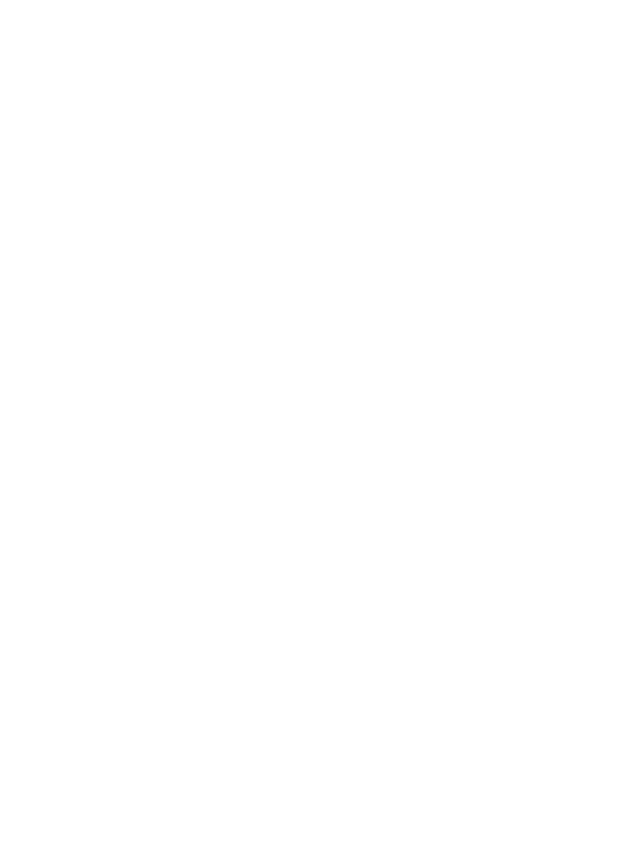
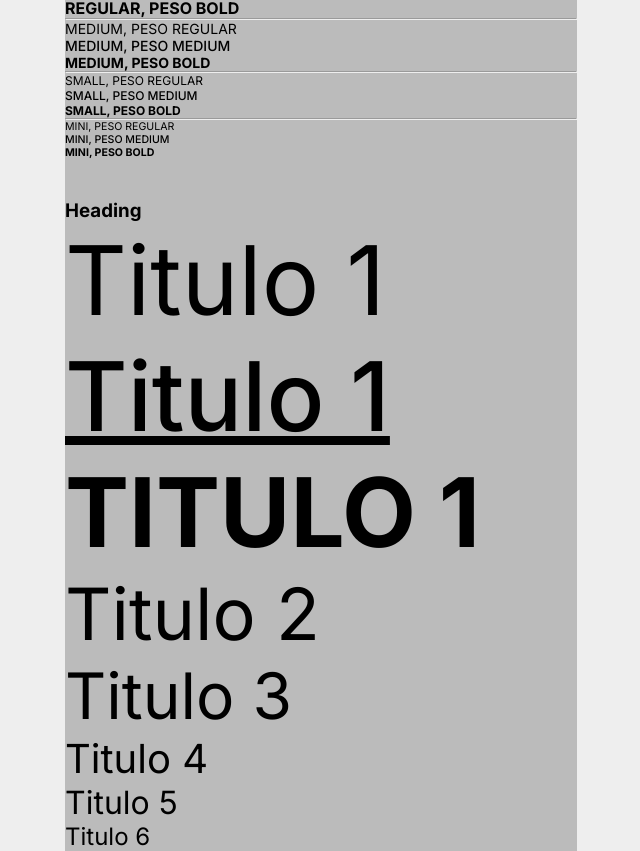
Before and after one commit to deyvisonborges-portfolio/eshop-front-authorizer, a Next.js app: page /login in a window 1280 px wide. Shown: the part 845-1696 px from the top of the page, without its empty margins (319-959 px from the left). Before the commit the page ends 800 px from the top, so only its background shows below. Built offline with nearby package versions, Linux system fonts and the light colour scheme.

Commit message:
feat/lib-ui - add heading component

```diff
--- a/next.config.mjs
+++ b/next.config.mjs
@@ -1,4 +1,9 @@
 /** @type {import('next').NextConfig} */
-const nextConfig = {};
+const nextConfig = {
+  compiler: {
+    removeConsole: true,
+    reactRemoveProperties: { properties: ["^data-testid$"] },
+  },
+};
 
 export default nextConfig;
--- /dev/null
+++ b/src/@lib-ui/src/core-components/heading/heading.module.css
@@ -0,0 +1,45 @@
+/* Sizes */
+.size-xxlarge {
+  font-size: var(--font-size-96);
+}
+.size-xlarge {
+  font-size: var(--font-size-72);
+}
+.size-large {
+  font-size: var(--font-size-64);
+}
+.size-medium {
+  font-size: var(--font-size-40);
+}
+.size-small {
+  font-size: var(--font-size-32);
+}
+.size-xsmall {
+  font-size: var(--font-size-24);
+}
+
+/* Formattings */
+.formatting-link {
+  text-decoration: underline;
+}
+
+.formatting-uppercase {
+  text-transform: uppercase;
+}
+
+.formatting-normal {
+  font-style: normal;
+}
+
+/* Weights */
+.weight-regular {
+  font-weight: var(--font-weight-regular);
+}
+
+.weight-medium {
+  font-weight: var(--font-weight-medium);
+}
+
+.weight-bold {
+  font-weight: var(--font-weight-bold);
+}
--- /dev/null
+++ b/src/@lib-ui/src/core-components/heading/index.tsx
@@ -0,0 +1,40 @@
+import styles from "./heading.module.css";
+import { ComponentPropsWithRef, createElement, forwardRef } from "react";
+
+type Formatting = "normal" | "link" | "uppercase";
+type Size = "xxlarge" | "xlarge" | "large" | "medium" | "small" | "xsmall";
+type Weight = "regular" | "medium" | "bold";
+type Headings = "h1" | "h2" | "h3" | "h4" | "h5" | "h6";
+
+type HeadingProps = {
+  as: Headings;
+  formatting?: Formatting;
+  size?: Size;
+  weight?: Weight;
+} & ComponentPropsWithRef<Headings>;
+
+export const Heading = forwardRef<HTMLHeadingElement, HeadingProps>(
+  (
+    { as, children, formatting = "normal", weight = "regular", size, ...props },
+    ref
+  ) => {
+    const El = as;
+
+    const className = [
+      size && styles[`size-${size}`],
+      styles[`weight-${weight}`],
+      styles[`formatting-${formatting}`],
+    ]
+      .filter(Boolean)
+      .join(" ");
+
+    return createElement(El, {
+      ...props,
+      ref,
+      className,
+      children,
+    });
+  }
+);
+
+Heading.displayName = "Heading";
--- a/src/@lib-ui/src/core-components/index.ts
+++ b/src/@lib-ui/src/core-components/index.ts
@@ -1,3 +1,4 @@
 export * from "./button";
 export * from "./form";
 export * from "./text";
+export * from "./heading";
--- a/src/app/(authentication)/login/page.tsx
+++ b/src/app/(authentication)/login/page.tsx
@@ -1,4 +1,4 @@
-import { Text } from "@/@lib-ui";
+import { Heading, Text } from "@/@lib-ui";
 import styles from "./page.module.css";
 
 export default function LoginPage() {
@@ -181,6 +181,34 @@
           Mini, peso bold
         </Text>
       </div>
+
+      <br />
+      <br />
+      <h3>Heading</h3>
+      <Heading as="h1" size="xxlarge">
+        Titulo 1
+      </Heading>
+      <Heading as="h1" size="xxlarge" formatting="link" weight="medium">
+        Titulo 1
+      </Heading>
+      <Heading as="h1" size="xxlarge" formatting="uppercase" weight="bold">
+        Titulo 1
+      </Heading>
+      <Heading as="h2" size="xlarge">
+        Titulo 2
+      </Heading>
+      <Heading as="h3" size="large">
+        Titulo 3
+      </Heading>
+      <Heading as="h4" size="medium">
+        Titulo 4
+      </Heading>
+      <Heading as="h5" size="small">
+        Titulo 5
+      </Heading>
+      <Heading as="h6" size="xsmall">
+        Titulo 6
+      </Heading>
     </div>
   );
 }
--- a/src/app/layout.tsx
+++ b/src/app/layout.tsx
@@ -1,6 +1,6 @@
 import type { Metadata } from "next";
 import { Inter } from "next/font/google";
-import "./globals.css";
+import "@/@lib-tokens/dist/index.min.css";
 
 const inter = Inter({ subsets: ["latin"] });
 
--- /dev/null
+++ b/src/hooks/use-async-fetcher.ts
@@ -0,0 +1,4 @@
+const asyncFetcherQueries: Map<string, PromiseWithResolvers<unknown>> = new Map<
+  string,
+  PromiseWithResolvers<unknown>
+>();
```
Also changed, not shown: src/@lib-tokens/dist/index.min.css, src/@lib-ui/src/core-components/common.module.css (added).
